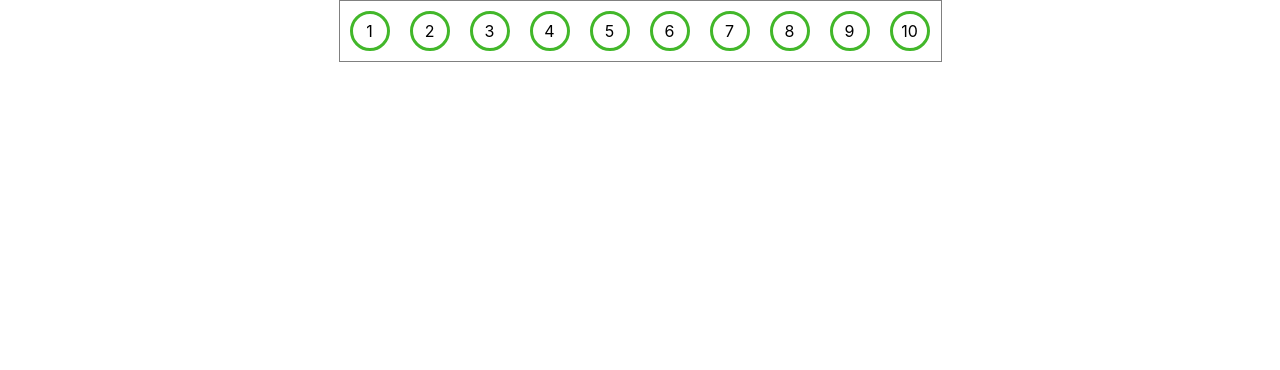
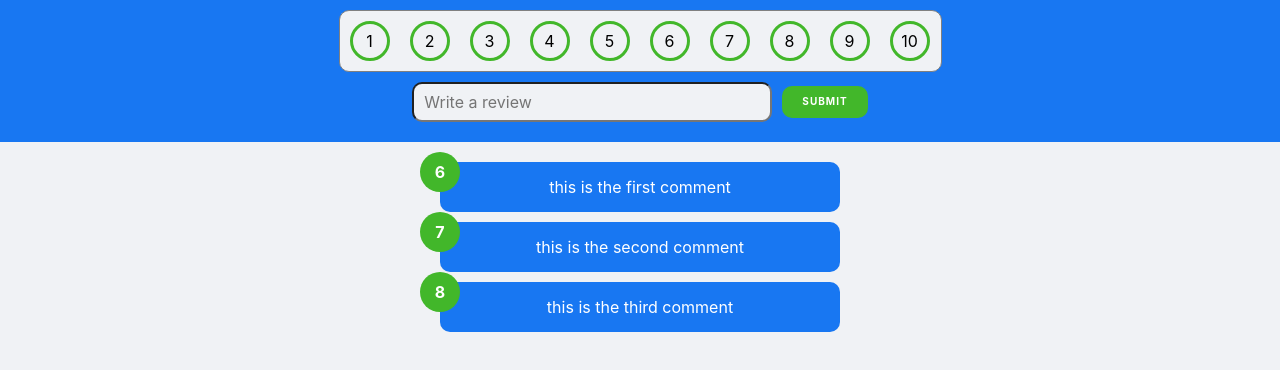
Before and after one commit to snieto10/cartoon, a React (Create React App) app: page / in a window 1280 px wide. Shown: the top 370 px of the page. Built offline with nearby package versions, Linux system fonts and the light colour scheme.

Commit message:
input before exp

```diff
--- a/src/App.css
+++ b/src/App.css
@@ -7,6 +7,8 @@
   --color-green: #42b72a;
   --color-blue: #1877f2;
   --color-gray: #f0f2f5;
+  --color-dgreen: #2a7c19;
+  --border-radius: 10px;
 }
 
 html {
@@ -19,6 +21,10 @@ html {
   box-sizing: border-box;
 }
 
+body {
+  background: var(--color-gray);
+}
+
 /* Rating Bar */
 
 .wrapper {
@@ -29,6 +35,8 @@ html {
   border: 1px solid gray;
   max-width: 603px;
   margin: 0 auto;
+  background-color: var(--color-gray);
+  border-radius: 10px;
 }
 
 .option {
@@ -79,3 +87,80 @@ html {
 .option input {
   display: none;
 }
+
+/* INPUT */
+
+.box-input {
+  max-width: 600px;
+  display: flex;
+  justify-content: center;
+  align-items: center;
+  margin: 1rem auto 1rem auto;
+}
+
+.input {
+  width: 60%;
+  height: 40px;
+  font-size: 1.6rem;
+  outline: none;
+  padding-left: 1rem;
+  border-radius: 10px;
+  background: var(--color-gray);
+}
+
+/* Button */
+
+.btn {
+  border: 0;
+  padding: 1rem 2rem;
+  border-radius: 10px;
+  background: var(--color-green);
+  font-weight: bold;
+  letter-spacing: 1px;
+  color: white;
+  margin-left: 1rem;
+  cursor: pointer;
+}
+
+.btn:hover {
+  background-color: var(--color-dgreen);
+}
+
+/* Blocks */
+
+.block-main {
+  border: none;
+  padding-top: 1rem;
+  padding-bottom: 1rem;
+  background-color: var(--color-blue);
+  margin-bottom: 2rem;
+}
+
+.block-feedback {
+  border: none;
+  max-width: 400px;
+  display: flex;
+  justify-content: center;
+  align-items: center;
+  margin: 1rem auto;
+  border-radius: var(--border-radius);
+  background-color: var(--color-blue);
+  height: 50px;
+  font-size: 1.6rem;
+  color: white;
+  position: relative;
+}
+
+.block-feedbackNumber {
+  position: absolute;
+  height: 40px;
+  width: 40px;
+  background-color: var(--color-green);
+  top: -10px;
+  left: -20px;
+  border-radius: 50%;
+  display: flex;
+  justify-content: center;
+  align-items: center;
+  font-weight: bold;
+}
--- a/src/App.js
+++ b/src/App.js
@@ -1,11 +1,19 @@
 import logo from "./logo.svg";
 import "./App.css";
-import RatingBar from "./components/RatingBar";
+import SubmitForm from "./components/SubmitForm";
+import Feedback from "./components/Feedback";
+import feedbackData from "./data/feedback";
+import { useState } from "react";
 
 function App() {
+  const [feedback, setFeedback] = useState(feedbackData);
   return (
     <>
-      <RatingBar />
+      <SubmitForm />
+
+      {feedback.map((f) => (
+        <Feedback key={f.id} feedback={f} />
+      ))}
     </>
   );
 }
--- /dev/null
+++ b/src/components/Feedback.jsx
@@ -0,0 +1,14 @@
+import React from "react";
+
+function Feedback({ feedback }) {
+  return (
+    <>
+      <div className="block-feedback">
+        <div className="block-feedbackNumber">{feedback.rating}</div>
+        {feedback.text}
+      </div>
+    </>
+  );
+}
+
+export default Feedback;
--- a/src/components/RatingBar.jsx
+++ b/src/components/RatingBar.jsx
@@ -1,47 +1,107 @@
 import React from "react";
 
-function RatingBar() {
+function RatingBar({ handleRating }) {
   return (
     <>
       <div className="wrapper">
         <div className="option">
-          <input type="radio" id="num1" name="rating" />
+          <input
+            type="radio"
+            id="num1"
+            name="rating"
+            onChange={handleRating}
+            value="1"
+          />
           <label htmlFor="num1">1</label>
         </div>
         <div className="option">
-          <input type="radio" id="num2" name="rating" />
+          <input
+            type="radio"
+            id="num2"
+            name="rating"
+            onChange={handleRating}
+            value="2"
+          />
           <label htmlFor="num2">2</label>
         </div>
         <div className="option">
-          <input type="radio" id="num3" name="rating" />
+          <input
+            type="radio"
+            id="num3"
+            name="rating"
+            onChange={handleRating}
+            value="3"
+          />
           <label htmlFor="num3">3</label>
         </div>
         <div className="option">
-          <input type="radio" id="num4" name="rating" />
+          <input
+            type="radio"
+            id="num4"
+            name="rating"
+            onChange={handleRating}
+            value="4"
+          />
           <label htmlFor="num4">4</label>
         </div>
         <div className="option">
-          <input type="radio" id="num5" name="rating" />
+          <input
+            type="radio"
+            id="num5"
+            name="rating"
+            onChange={handleRating}
+            value="5"
+          />
           <label htmlFor="num5">5</label>
         </div>
         <div className="option">
-          <input type="radio" id="num6" name="rating" />
+          <input
+            type="radio"
+            id="num6"
+            name="rating"
+            onChange={handleRating}
+            value="6"
+          />
           <label htmlFor="num6">6</label>
         </div>
         <div className="option">
-          <input type="radio" id="num7" name="rating" />
+          <input
+            type="radio"
+            id="num7"
+            name="rating"
+            onChange={handleRating}
+            value="7"
+          />
           <label htmlFor="num7">7</label>
         </div>
         <div className="option">
-          <input type="radio" id="num8" name="rating" />
+          <input
+            type="radio"
+            id="num8"
+            name="rating"
+            onChange={handleRating}
+            value="8"
+          />
           <label htmlFor="num8">8</label>
         </div>
         <div className="option">
-          <input type="radio" id="num9" name="rating" />
+          <input
+            type="radio"
+            id="num9"
+            name="rating"
+            onChange={handleRating}
+            value="9"
+          />
           <label htmlFor="num9">9</label>
         </div>
         <div className="option">
-          <input type="radio" id="num10" name="rating" />
+          <input
+            type="radio"
+            id="num10"
+            name="rating"
+            onChange={handleRating}
+            value="10"
+          />
           <label htmlFor="num10">10</label>
         </div>
       </div>
--- /dev/null
+++ b/src/components/SubmitForm.jsx
@@ -0,0 +1,46 @@
+import React from "react";
+import RatingBar from "./RatingBar";
+import { useState } from "react";
+
+function SubmitForm() {
+  const [text, setText] = useState();
+  const [rating, setRating] = useState(10);
+
+  const handleTextChange = (e) => {
+    setText(e.target.value);
+  };
+
+  const handleSubmit = (e) => {
+    e.preventDefault(e.target.value);
+
+    console.log(text, rating);
+  };
+
+  const handleRating = (e) => {
+    setRating(+e.target.value);
+  };
+
+  return (
+    <>
+      <form onSubmit={handleSubmit}>
+        <div className="block-main">
+          <RatingBar handleRating={handleRating} />
+          <div className="box-input">
+            <input
+              onChange={handleTextChange}
+              type="text"
+              className="input"
+              placeholder="Write a review"
+              value={text}
+            />
+            <button type="submit" className="btn">
+              SUBMIT
+            </button>
+          </div>
+        </div>
+      </form>
+    </>
+  );
+}
+
+export default SubmitForm;
--- /dev/null
+++ b/src/data/feedback.js
@@ -0,0 +1,19 @@
+const feedbackData = [
+  {
+    id: 1,
+    text: "this is the first comment",
+    rating: 6,
+  },
+  {
+    id: 2,
+    text: "this is the second comment",
+    rating: 7,
+  },
+  {
+    id: 3,
+    text: "this is the third comment",
+    rating: 8,
+  },
+];
+
+export default feedbackData;
```
